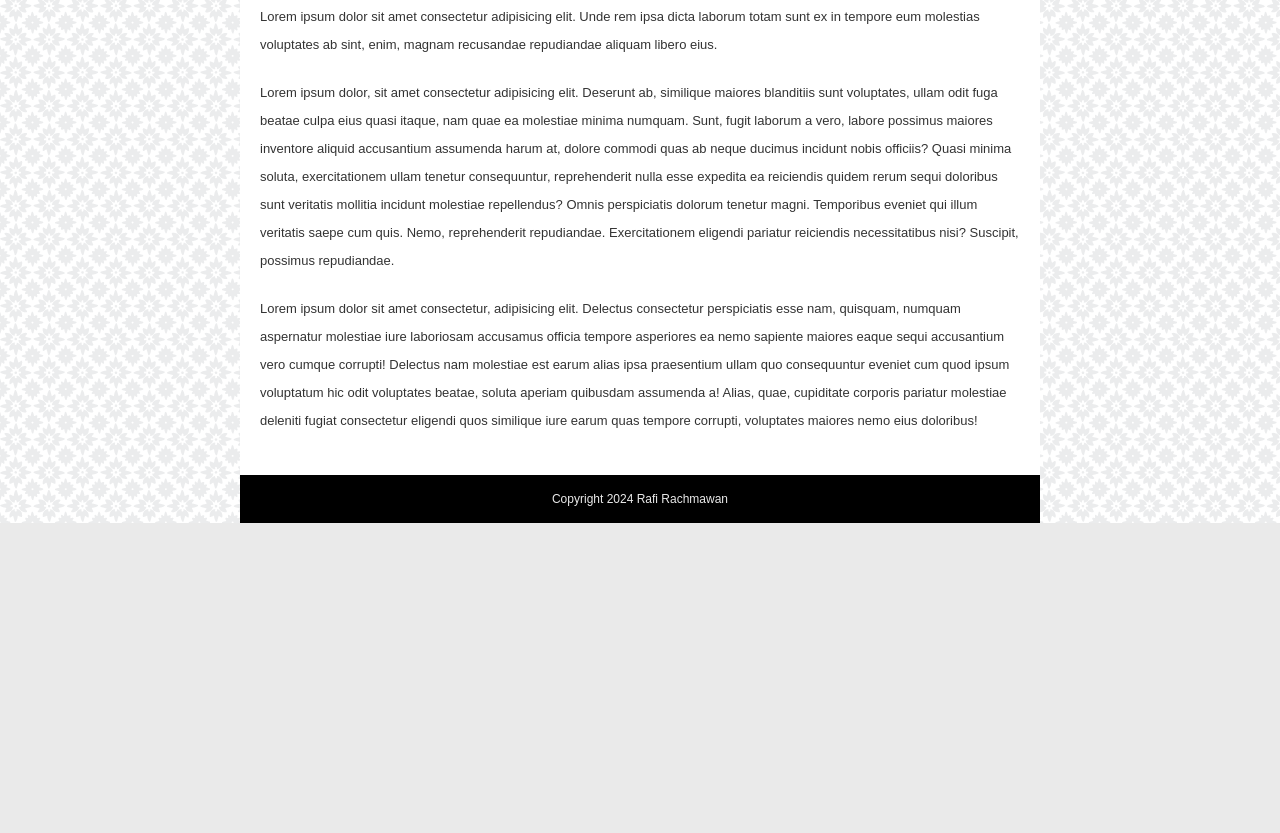
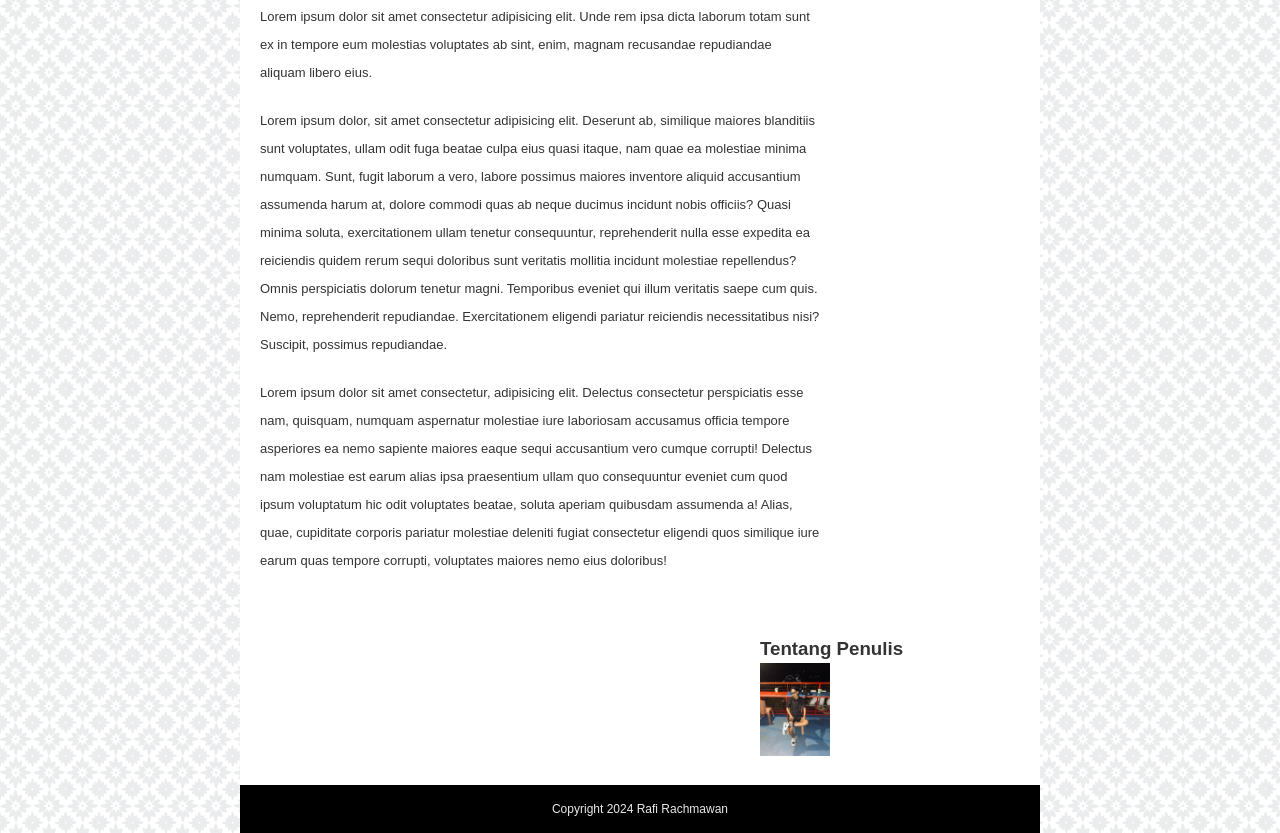
Before and after one commit to rafirachmawan/CssLayoutByWPU, a plain HTML site: page Css Layouting/index.html in a window 1280 px wide. Shown: the part 794-1627 px from the top of the page. Before the commit the page ends 1317 px from the top, so only its background shows below. Drawn offline with Linux system fonts and the light colour scheme.

Commit message:
Proccess Update Float Content

```diff
--- a/Css Layouting/index.html
+++ b/Css Layouting/index.html
@@ -19,43 +19,49 @@
         </ul>
       </div>
       <div class="hero"></div>
-      <div class="content">
+      <div class="content cf">
+        <div class="main">
           <h2>Judul Artikel</h2>
           <p class="penulis">
             Ditulis oleh <a href="#">Rafi Rachmawan.S.Tr</a> Pada 27 Juli 2024
           </p>
-
           <p>
-          Lorem ipsum dolor sit amet consectetur adipisicing elit. Unde rem ipsa
-          dicta laborum totam sunt ex in tempore eum molestias voluptates ab
-          sint, enim, magnam recusandae repudiandae aliquam libero eius.
+            Lorem ipsum dolor sit amet consectetur adipisicing elit. Unde rem
+            ipsa dicta laborum totam sunt ex in tempore eum molestias voluptates
+            ab sint, enim, magnam recusandae repudiandae aliquam libero eius.
           </p>
           <p>
-          Lorem ipsum dolor, sit amet consectetur adipisicing elit. Deserunt ab,
-          similique maiores blanditiis sunt voluptates, ullam odit fuga beatae
-          culpa eius quasi itaque, nam quae ea molestiae minima numquam. Sunt,
-          fugit laborum a vero, labore possimus maiores inventore aliquid
-          accusantium assumenda harum at, dolore commodi quas ab neque ducimus
-          incidunt nobis officiis? Quasi minima soluta, exercitationem ullam
-          tenetur consequuntur, reprehenderit nulla esse expedita ea reiciendis
-          quidem rerum sequi doloribus sunt veritatis mollitia incidunt
-          molestiae repellendus? Omnis perspiciatis dolorum tenetur magni.
-          Temporibus eveniet qui illum veritatis saepe cum quis. Nemo,
-          reprehenderit repudiandae. Exercitationem eligendi pariatur reiciendis
-          necessitatibus nisi? Suscipit, possimus repudiandae.
+            Lorem ipsum dolor, sit amet consectetur adipisicing elit. Deserunt
+            ab, similique maiores blanditiis sunt voluptates, ullam odit fuga
+            beatae culpa eius quasi itaque, nam quae ea molestiae minima
+            numquam. Sunt, fugit laborum a vero, labore possimus maiores
+            inventore aliquid accusantium assumenda harum at, dolore commodi
+            quas ab neque ducimus incidunt nobis officiis? Quasi minima soluta,
+            exercitationem ullam tenetur consequuntur, reprehenderit nulla esse
+            expedita ea reiciendis quidem rerum sequi doloribus sunt veritatis
+            mollitia incidunt molestiae repellendus? Omnis perspiciatis dolorum
+            tenetur magni. Temporibus eveniet qui illum veritatis saepe cum
+            quis. Nemo, reprehenderit repudiandae. Exercitationem eligendi
+            pariatur reiciendis necessitatibus nisi? Suscipit, possimus
+            repudiandae.
           </p>
           <p>
             Lorem ipsum dolor sit amet consectetur, adipisicing elit. Delectus
             consectetur perspiciatis esse nam, quisquam, numquam aspernatur
-          molestiae iure laboriosam accusamus officia tempore asperiores ea nemo
-          sapiente maiores eaque sequi accusantium vero cumque corrupti!
+            molestiae iure laboriosam accusamus officia tempore asperiores ea
+            nemo sapiente maiores eaque sequi accusantium vero cumque corrupti!
             Delectus nam molestiae est earum alias ipsa praesentium ullam quo
             consequuntur eveniet cum quod ipsum voluptatum hic odit voluptates
-          beatae, soluta aperiam quibusdam assumenda a! Alias, quae, cupiditate
-          corporis pariatur molestiae deleniti fugiat consectetur eligendi quos
-          similique iure earum quas tempore corrupti, voluptates maiores nemo
-          eius doloribus!
+            beatae, soluta aperiam quibusdam assumenda a! Alias, quae,
+            cupiditate corporis pariatur molestiae deleniti fugiat consectetur
+            eligendi quos similique iure earum quas tempore corrupti, voluptates
+            maiores nemo eius doloribus!
           </p>
+        </div>
+        <div class="sidebar">
+          <h3>Tentang Penulis</h3>
+          <img src="img/penulis2.jpeg" alt="Rafi Rachmawan" />
+        </div>
       </div>
       <div class="footer">
         <p class="copyright">Copyright 2024 Rafi Rachmawan</p>
--- a/Css Layouting/style.css
+++ b/Css Layouting/style.css
@@ -49,24 +49,35 @@ body{
     /* border-top: 5px solid salmon; */
     border-bottom: 5px solid skyblue;
 }
-.content{
+.main{
+    width: 600px;
     padding: 20px;
+    box-sizing: border-box;
+    float: left;
 }
-.content h2{
+.main h2{
     font-size: 28px;
     font-weight: bold;
 }
-.content .penulis{
+.main .penulis{
     font-size: 11px;
     margin-top: -5px;
 }
-.content .penulis a{
+.main .penulis a{
     color: salmon;
     text-decoration: none;
 }
-.content p {
+.main p {
     margin-bottom: 20px;
     font-size: 13px;
+}
+.sidebar{
+    width: 300px;
+    float: right;
+    padding: 20px;
+}
+.sidebar img{
+    width: 70px;
 }
 .footer{
     background-color: black;
@@ -77,3 +88,16 @@ body{
     text-align: center;
     font-size: 12px;
 }
+/* micro clearix  */
+.cf:before,
+.cf:after {
+    content: " "; /* 1 */
+    display: table; /* 2 */
+}
+
+.cf:after {
+    clear: both;
+}
+.cf {
+    *zoom: 1;
+}
```
Also changed, not shown: Css Layouting/img/penulis.jpeg (added), Css Layouting/img/penulis2.jpeg (added). Lines whose indentation alone changed are shown as unchanged.
